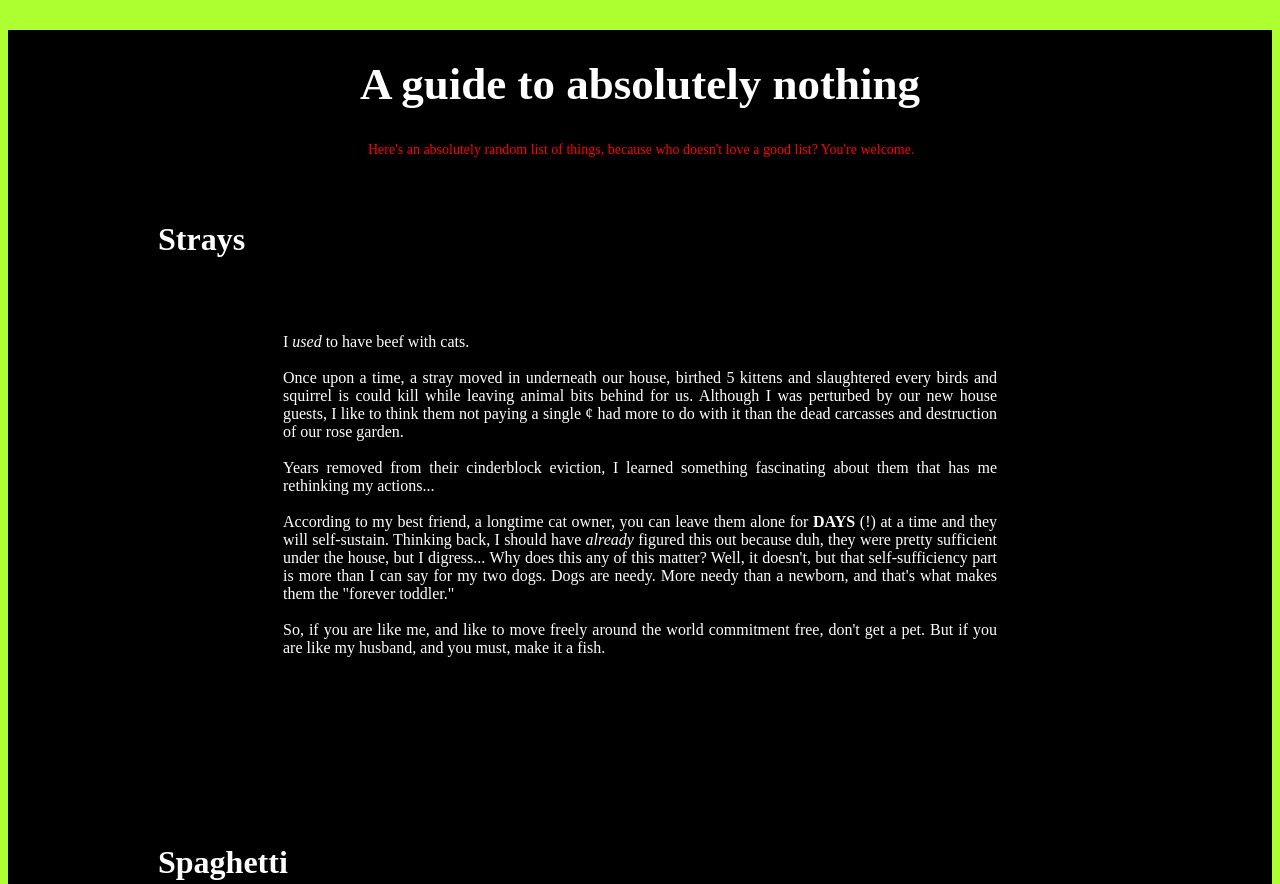
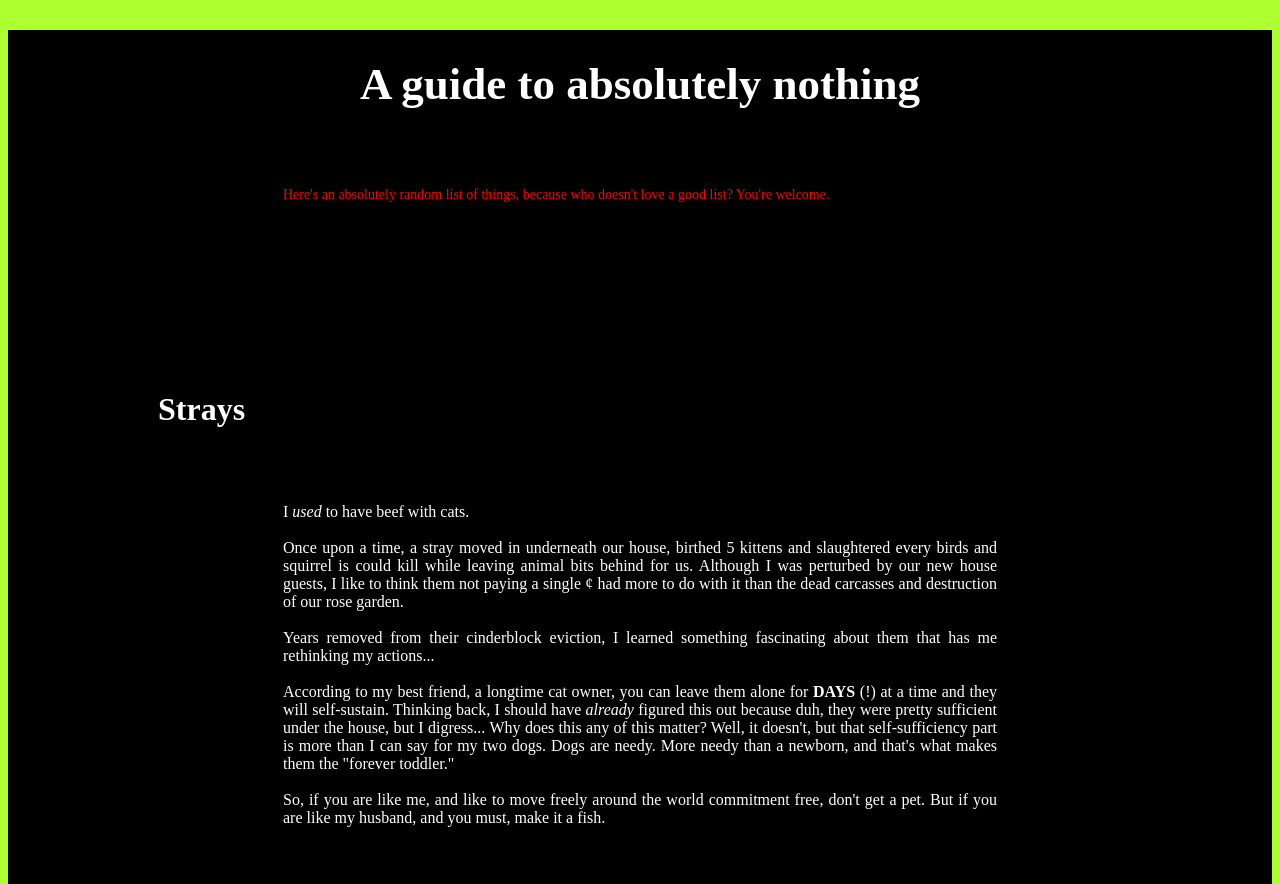
Before and after one commit to PHL-LC101-April22/js-assignment-4-html-me-something-hi-ghinks, a website: page index.html in a window 1280 px wide. Shown: the top 884 px of the page. Drawn offline with Linux system fonts and the light colour scheme.

Commit message:
changes to mainHeading

```diff
--- a/index.html
+++ b/index.html
@@ -9,7 +9,7 @@
    <body>
       <header>
          <h1 align="center">A guide to absolutely nothing</h1>
-         <mainHeading><p2 align="center">Here's an absolutely random list of things, because who doesn't love a good list? You're welcome.</p2></mainHeading>
+         <p><mainHeading align="center">Here's an absolutely random list of things, because who doesn't love a good list? You're welcome.</mainHeading></p>
       </header>
       <br>
       <br>
--- a/styles.css
+++ b/styles.css
@@ -48,7 +48,7 @@ img {
   mainHeading {
     color: red;
     margin-top: -75px;
-    margin-left: 360px;
+
     font-size: 14px;
     text-align: center;
   }
```
